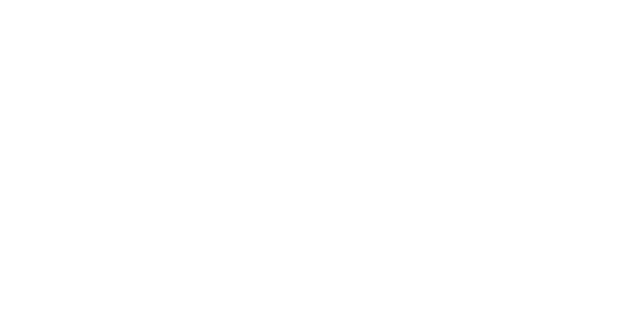
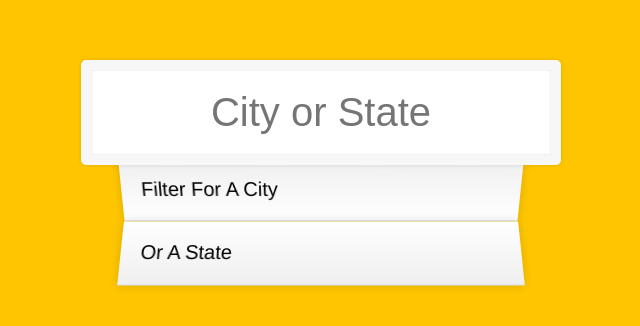
Before and after one commit to YvetteLerma/TypeAheadJS, a plain HTML site: page index.html in a window 1280 px wide. Shown: the whole page, without its empty margins (319-959 px from the left). Drawn offline with Linux system fonts and the light colour scheme; no server answers.

Commit message:
updated all code

```diff
--- a/index.css
+++ b/index.css
@@ -0,0 +1,74 @@
+html {
+    box-sizing: border-box;
+    background: #ffc600;
+    font-family: 'helvetica neue';
+    font-size: 20px;
+    font-weight: 200;
+  }
+
+  *, *:before, *:after {
+    box-sizing: inherit;
+  }
+
+  input {
+    width: 100%;
+    padding: 20px;
+  }
+
+  .search-form {
+    max-width: 400px;
+    margin: 50px auto;
+  }
+
+  input.search {
+    margin: 0;
+    text-align: center;
+    outline: 0;
+    border: 10px solid #F7F7F7;
+    width: 120%;
+    left: -10%;
+    position: relative;
+    top: 10px;
+    z-index: 2;
+    border-radius: 5px;
+    font-size: 40px;
+    box-shadow: 0 0 5px rgba(0, 0, 0, 0.12), inset 0 0 2px rgba(0, 0, 0, 0.19);
+  }
+
+  .suggestions {
+    margin: 0;
+    padding: 0;
+    position: relative;
+    /*perspective: 20px;*/
+  }
+
+  .suggestions li {
+    background: white;
+    list-style: none;
+    border-bottom: 1px solid #D8D8D8;
+    box-shadow: 0 0 10px rgba(0, 0, 0, 0.14);
+    margin: 0;
+    padding: 20px;
+    transition: background 0.2s;
+    display: flex;
+    justify-content: space-between;
+    text-transform: capitalize;
+  }
+
+  .suggestions li:nth-child(even) {
+    transform: perspective(100px) rotateX(3deg) translateY(2px) scale(1.001);
+    background: linear-gradient(to bottom,  #ffffff 0%,#EFEFEF 100%);
+  }
+
+  .suggestions li:nth-child(odd) {
+    transform: perspective(100px) rotateX(-3deg) translateY(3px);
+    background: linear-gradient(to top,  #ffffff 0%,#EFEFEF 100%);
+  }
+
+  span.population {
+    font-size: 15px;
+  }
+
+  .hl {
+    background: #ffc600;
+  }
--- a/index.html
+++ b/index.html
@@ -8,7 +8,13 @@
     <title>Document</title>
 </head>
 <body>
-
+    <form class="search-form">
+        <input type="text" class="search" placeholder="City or State">
+        <ul class="suggestions">
+          <li>Filter for a city</li>
+          <li>or a state</li>
+        </ul>
+      </form>
 </body>
 <script src="main.js"></script>
 </html>
--- a/main.js
+++ b/main.js
@@ -0,0 +1,20 @@
+const endpoint = 'https://gist.githubusercontent.com/Miserlou/c5cd8364bf9b2420bb29/raw/2bf258763cdddd704f8ffd3ea9a3e81d25e2c6f6/cities.json';
+
+const cities = [];
+
+fetch(endpoint)
+    .then(blob => blob.json())
+    .then(data => cities.push(...data))
+
+function findMatches(wordToMatch, cities) {
+    return cities.filter(place => {
+        //here we need to figure out if the city or state matches
+        // what was searched
+        const regex = new RegExp(wordToMatch, 'gi');
+        return place.city.match(regex) || place.state.match(regex)
+    });
+}
+
+function displayMatches() {
+    console.log(this.value);
+}
```
